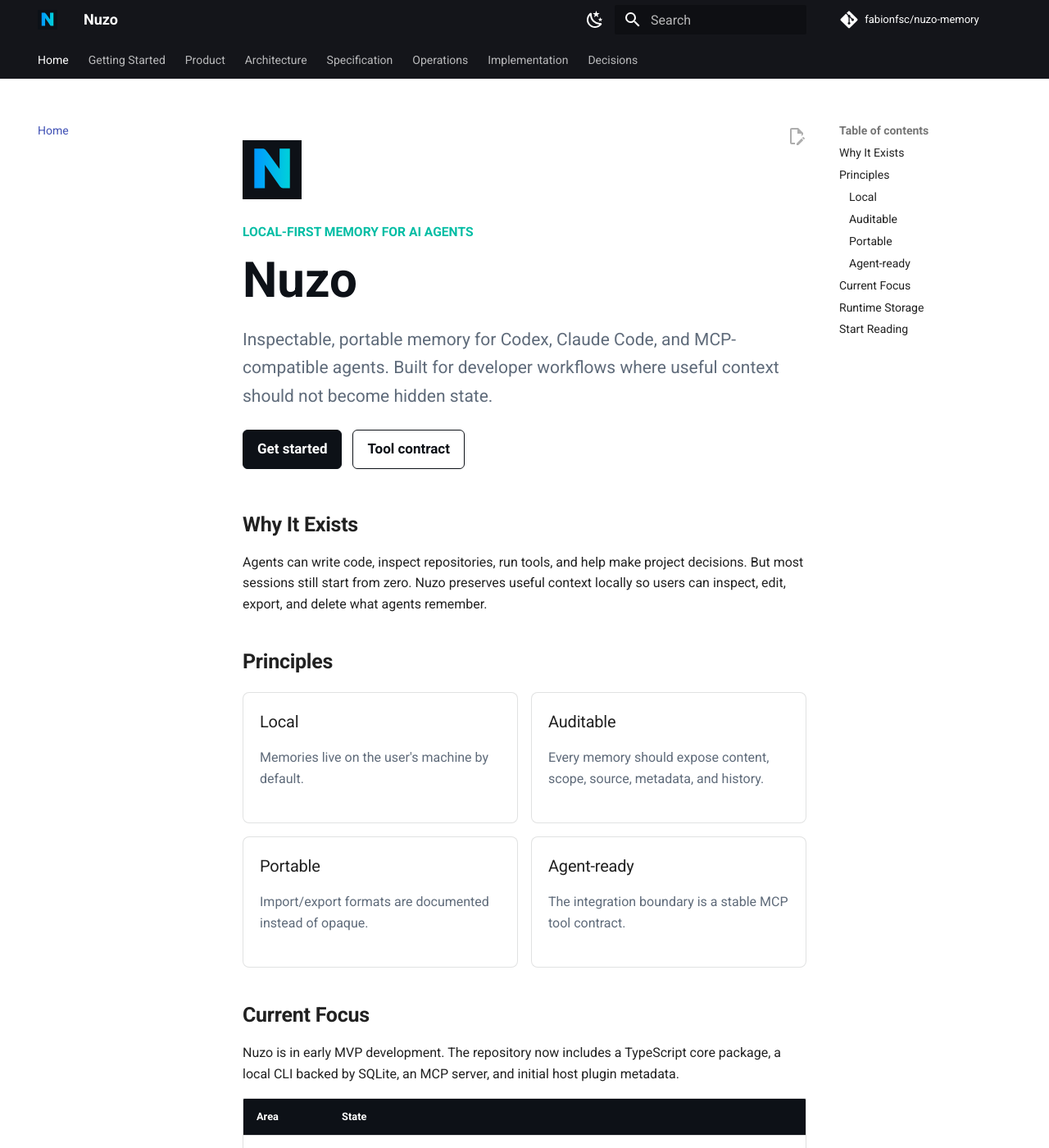
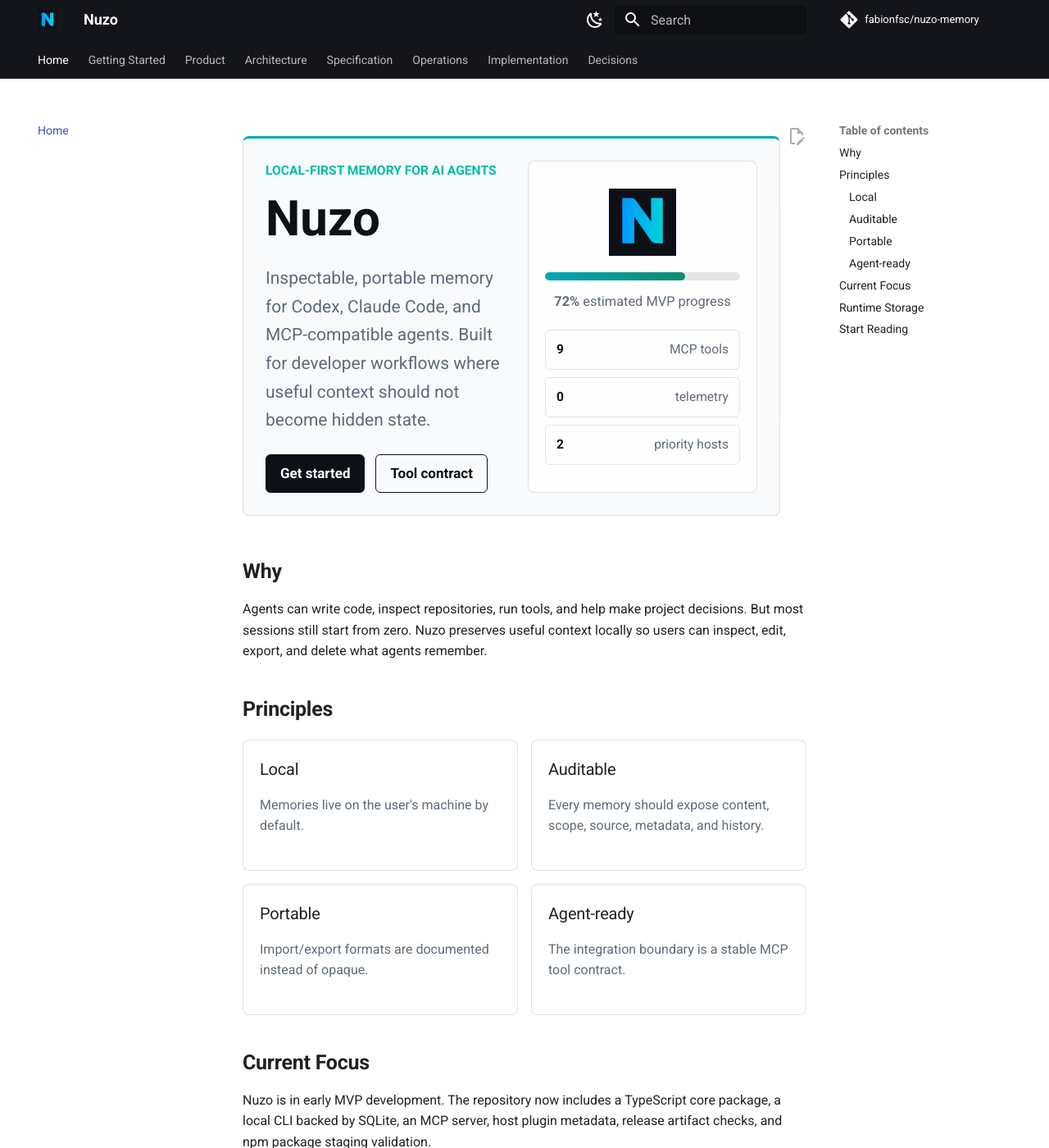
Before and after one commit to fabionfsc/nuzo-memory, an MkDocs documentation site: the page built from docs/index.md, in a window 1280 px wide and 1400 px high. Shown: the whole window at 82% size. Built offline with MkDocs 1.6.1 and Material for MkDocs 9.7.7, drawn with Linux system fonts in a browser that asks for light colours; comment, search, counter and statistics services are not loaded; some of the changed text lies outside the part shown.

```diff
--- a/docs/assets/stylesheets/extra.css
+++ b/docs/assets/stylesheets/extra.css
@@ -3,6 +3,12 @@
   --md-accent-fg-color: #00d1da;
   --nuzo-border: rgba(13, 17, 23, 0.12);
   --nuzo-muted: #5f6b7a;
+  --nuzo-panel: rgba(255, 255, 255, 0.78);
+  --nuzo-surface: #f8fafc;
+  --nuzo-ink: #0d1117;
+  --nuzo-teal: #00a7b5;
+  --nuzo-blue: #0b75d1;
+  --nuzo-green: #0f8b6f;
 }
 
 .md-header,
@@ -38,14 +44,37 @@
 }
 
 .nuzo-hero {
-  margin: 1.25rem 0 2.5rem;
-  max-width: 760px;
+  display: grid;
+  grid-template-columns: minmax(0, 1fr) 14rem;
+  gap: 1.25rem;
+  align-items: stretch;
+  margin: 1rem 0 2.5rem;
+  padding: 1.35rem;
+  border: 1px solid var(--nuzo-border);
+  border-radius: 8px;
+  border-top: 3px solid var(--nuzo-teal);
+  background: var(--nuzo-surface);
+}
+
+.nuzo-hero__copy {
+  align-self: center;
 }
 
 .nuzo-hero__logo {
-  width: 72px;
-  height: 72px;
-  margin-bottom: 1rem;
+  display: block;
+  width: 82px;
+  height: 82px;
+  margin: 0 auto 1rem;
+}
+
+.nuzo-hero__panel {
+  display: flex;
+  flex-direction: column;
+  justify-content: center;
+  padding: 1rem;
+  border: 1px solid var(--nuzo-border);
+  border-radius: 8px;
+  background: var(--nuzo-panel);
 }
 
 .nuzo-eyebrow {
@@ -71,6 +100,49 @@
   color: var(--nuzo-muted);
   font-size: 1.05rem;
   line-height: 1.65;
+}
+
+.nuzo-progress {
+  width: 100%;
+  height: 0.5rem;
+  overflow: hidden;
+  border-radius: 999px;
+  background: rgba(13, 17, 23, 0.1);
+}
+
+.nuzo-progress span {
+  display: block;
+  height: 100%;
+  border-radius: inherit;
+  background: linear-gradient(90deg, var(--nuzo-teal), var(--nuzo-green));
+}
+
+.nuzo-progress__label {
+  margin: 0.65rem 0 1rem;
+  color: var(--nuzo-muted);
+  font-size: 0.82rem;
+  text-align: center;
+}
+
+.nuzo-stats {
+  display: grid;
+  grid-template-columns: 1fr;
+  gap: 0.45rem;
+}
+
+.nuzo-stats span {
+  display: flex;
+  justify-content: space-between;
+  gap: 0.8rem;
+  padding: 0.55rem 0.65rem;
+  border: 1px solid var(--nuzo-border);
+  border-radius: 6px;
+  color: var(--nuzo-muted);
+  font-size: 0.78rem;
+}
+
+.nuzo-stats strong {
+  color: var(--nuzo-ink);
 }
 
 .nuzo-actions {
@@ -136,6 +208,9 @@
 [data-md-color-scheme="slate"] {
   --nuzo-border: rgba(255, 255, 255, 0.14);
   --nuzo-muted: #aeb8c5;
+  --nuzo-panel: rgba(255, 255, 255, 0.045);
+  --nuzo-surface: rgba(255, 255, 255, 0.025);
+  --nuzo-ink: #ffffff;
 }
 
 [data-md-color-scheme="slate"] .md-typeset .nuzo-hero h1,
@@ -156,6 +231,11 @@
 }
 
 @media screen and (max-width: 640px) {
+  .nuzo-hero {
+    grid-template-columns: 1fr;
+    padding: 1rem;
+  }
+
   .md-typeset .nuzo-hero h1 {
     font-size: 2.35rem;
   }
--- a/docs/index.md
+++ b/docs/index.md
@@ -1,18 +1,28 @@
 <section class="nuzo-hero">
-  <img src="assets/logo.svg" alt="Nuzo" class="nuzo-hero__logo">
+  <div class="nuzo-hero__copy" markdown>
   <p class="nuzo-eyebrow">Local-first memory for AI agents</p>
   <h1>Nuzo</h1>
-  <p class="nuzo-lead">
-    Inspectable, portable memory for Codex, Claude Code, and MCP-compatible agents.
-    Built for developer workflows where useful context should not become hidden state.
-  </p>
+  <p class="nuzo-lead">Inspectable, portable memory for Codex, Claude Code, and MCP-compatible agents. Built for developer workflows where useful context should not become hidden state.</p>
   <p class="nuzo-actions">
     <a href="getting-started/" class="nuzo-button">Get started</a>
     <a href="spec/tools/" class="nuzo-button nuzo-button--secondary">Tool contract</a>
   </p>
+  </div>
+  <div class="nuzo-hero__panel" markdown>
+  <img src="assets/logo.svg" alt="Nuzo" class="nuzo-hero__logo">
+  <div class="nuzo-progress" aria-label="Estimated MVP progress 72 percent">
+    <span style="width: 72%"></span>
+  </div>
+  <p class="nuzo-progress__label"><strong>72%</strong> estimated MVP progress</p>
+  <div class="nuzo-stats" markdown>
+  <span><strong>9</strong> MCP tools</span>
+  <span><strong>0</strong> telemetry</span>
+  <span><strong>2</strong> priority hosts</span>
+  </div>
+  </div>
 </section>
 
-## Why It Exists
+## Why
 
 Agents can write code, inspect repositories, run tools, and help make project decisions. But most sessions still start from zero. Nuzo preserves useful context locally so users can inspect, edit, export, and delete what agents remember.
 
@@ -44,7 +54,7 @@ The integration boundary is a stable MCP tool contract.
 
 ## Current Focus
 
-Nuzo is in early MVP development. The repository now includes a TypeScript core package, a local CLI backed by SQLite, an MCP server, and initial host plugin metadata.
+Nuzo is in early MVP development. The repository now includes a TypeScript core package, a local CLI backed by SQLite, an MCP server, host plugin metadata, release artifact checks, and npm package staging validation.
 
 | Area | State |
 | --- | --- |
@@ -52,8 +62,8 @@ Nuzo is in early MVP development. The repository now includes a TypeScript core
 | CLI | `init`, `remember`, `recall`, `list`, `update`, `forget`, `export`, `import`, `doctor`. |
 | MCP | Stdio server with remember, recall, read-only recall hook, list, update, forget, export, import, and doctor tools. |
 | Host Plugins | Codex and Claude Code wrapper metadata exists; both remain thin MCP packaging layers. |
-| Docs | Product, architecture, specs, operations, and ADRs. |
-| Next | Stable plugin packaging and release artifacts for Codex and Claude Code. |
+| Release | CI, Pages, plugin packaging, npm artifact staging, release-state checks. |
+| Next | Published MCP runtime, fresh host plugin installs, and the first public `0.1.0` release. |
 
 ## Runtime Storage
 
```
Also changed, not shown: README.md (+68 -243 lines).
